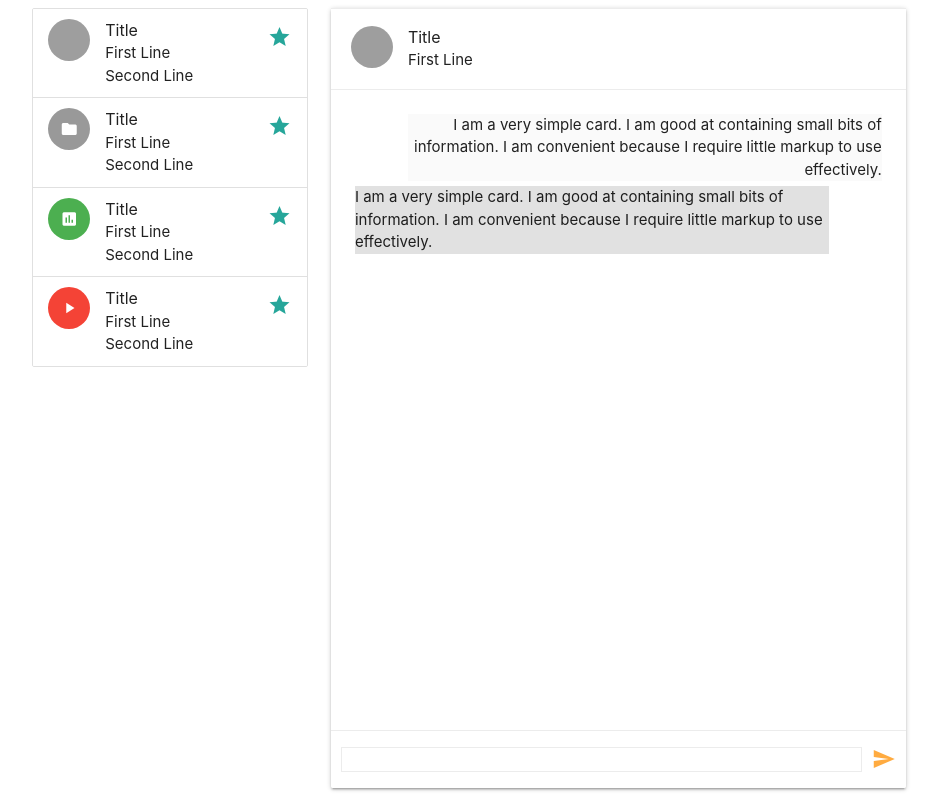
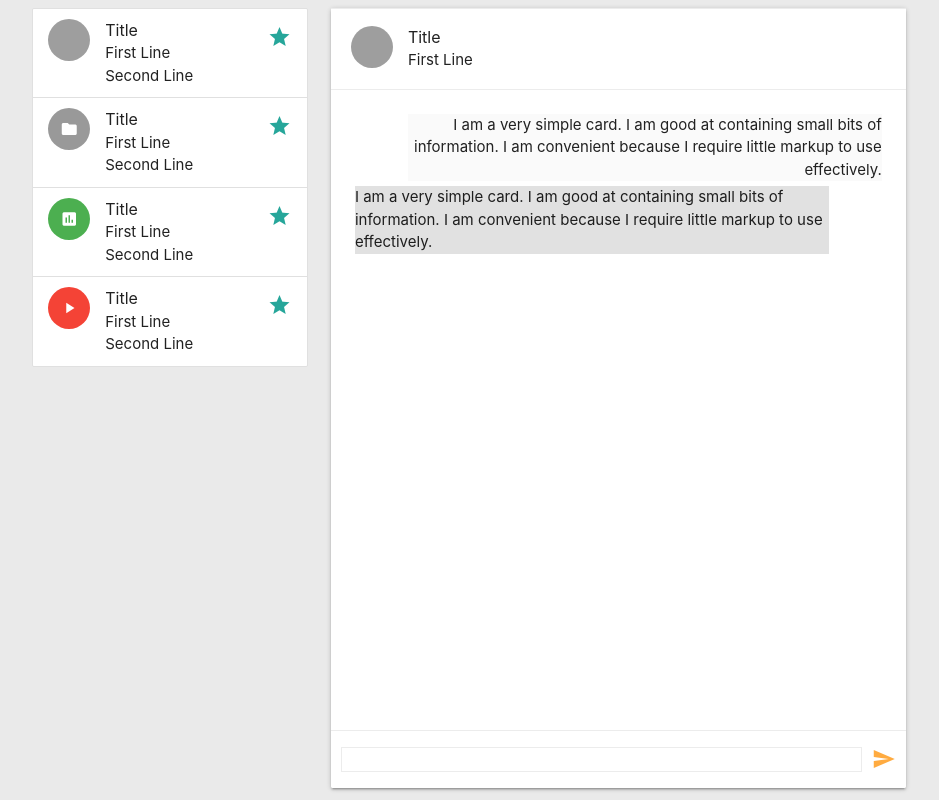
Before and after one commit to AntonioCesar96/chat-web, an Angular app: page / in a window 1280 px wide. Shown: the whole page, without its empty margins (171-1110 px from the left). Built offline with nearby package versions, Linux system fonts and the light colour scheme; grey boxes are pictures that could not be loaded.

Commit message:
mudança cor do fundo

```diff
--- a/src/styles.scss
+++ b/src/styles.scss
@@ -1,7 +1,10 @@
+body {
+    background-color: #eaeaea;
+}
+
 .mb-0 {
     margin-bottom: 0 !important;
 }
-
 
 .height-100 {
     height: 100%;
```
